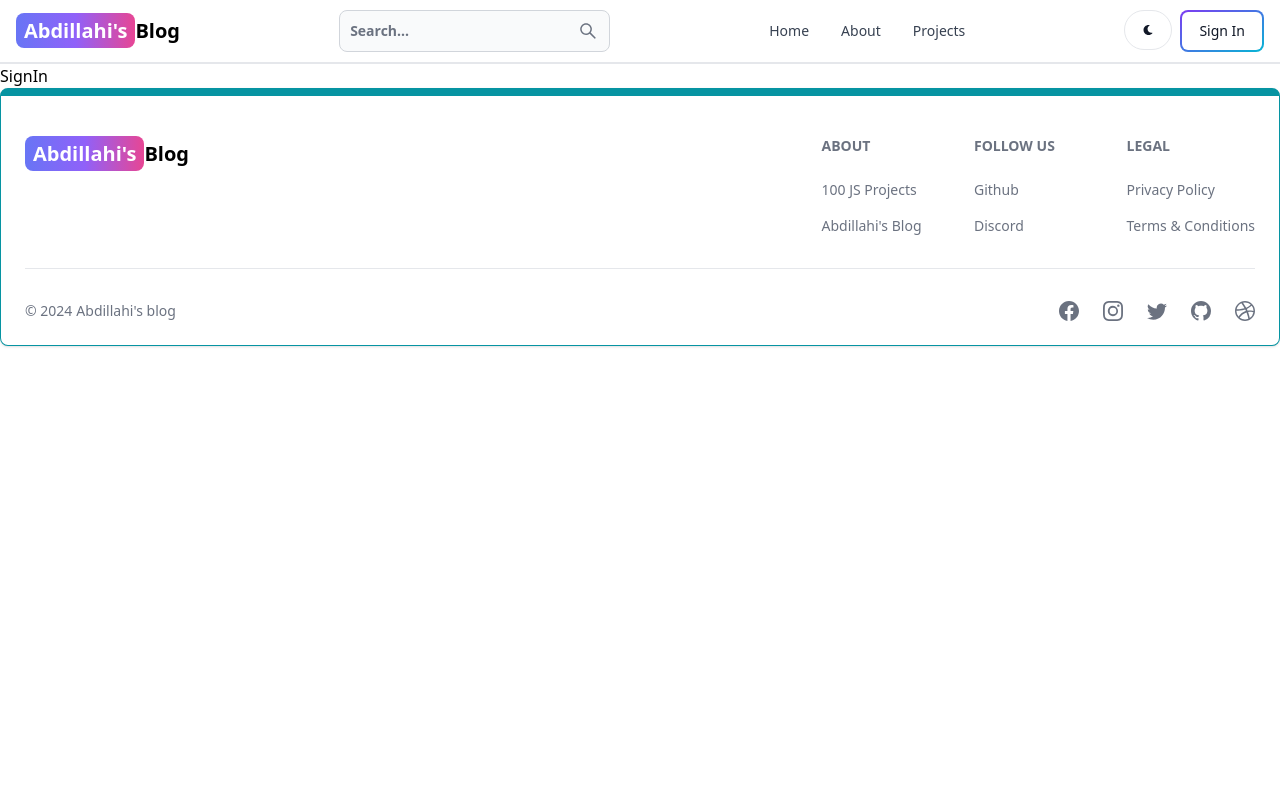
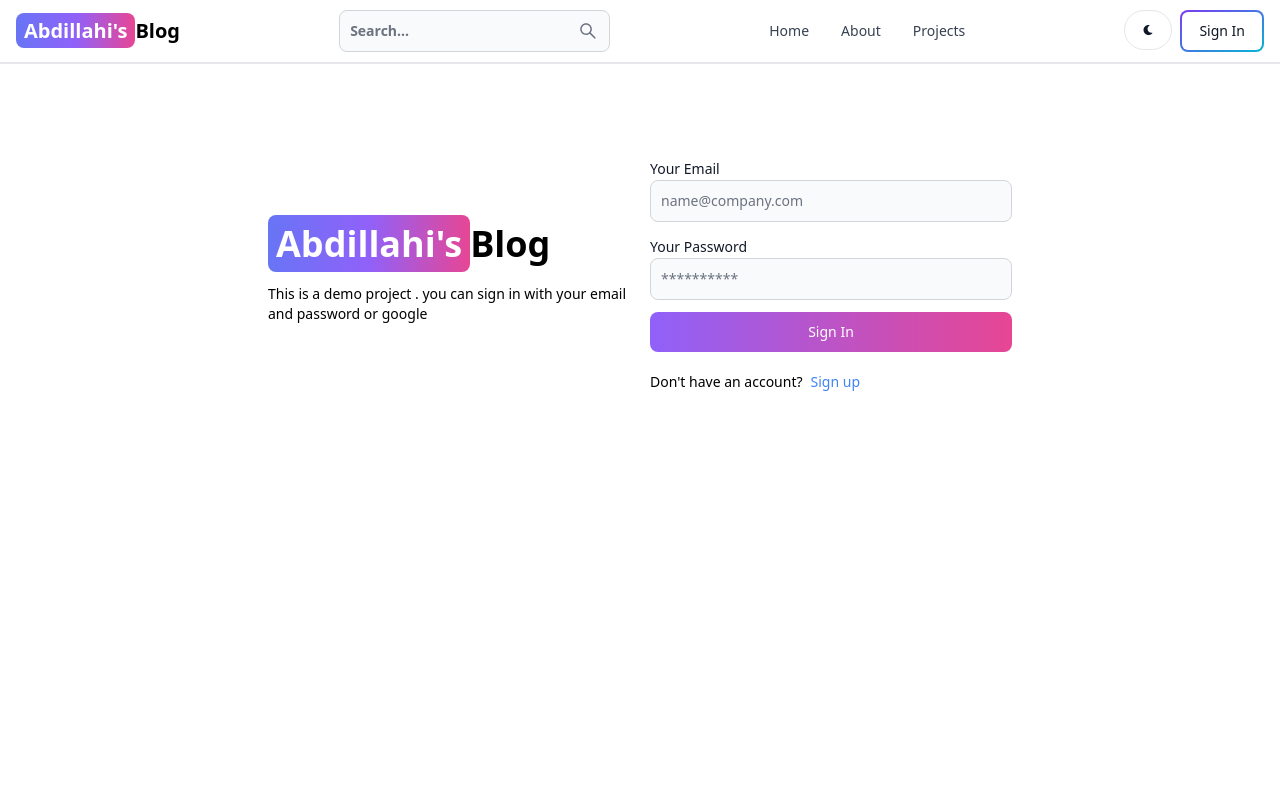
Before and after one commit to Hajiabdi213/mern-blog, a React (Vite) app in the folder client/: page /sign-in in a window 1280 px wide. Shown: the top 800 px of the page. Built offline with nearby package versions, Linux system fonts and the light colour scheme.

Commit message:
Completed signin page design and functionality

```diff
--- a/client/src/pages/SignIn.jsx
+++ b/client/src/pages/SignIn.jsx
@@ -1,5 +1,119 @@
+import { Alert, Button, Label, Spinner, TextInput } from "flowbite-react";
+import { useState } from "react";
+import { Link, useNavigate } from "react-router-dom";
+
 const SignIn = () => {
-  return <div>SignIn</div>;
+  const navigate = useNavigate();
+  // loading state
+  const [loading, setLoading] = useState(false);
+  // errorMessage state
+  const [errorMessage, setErrorMessage] = useState(null);
+  // form data
+  const [formData, setFormData] = useState({});
+  const handleChange = (e) => {
+    setFormData({ ...formData, [e.target.id]: e.target.value.trim() });
+    console.log(formData);
+  };
+
+  // submit
+  const handleSubmit = async (e) => {
+    e.preventDefault();
+    if (!formData.password || !formData.email) {
+      return setErrorMessage("Please fill out all the fields on the form");
+    }
+    // call your backend API here to sign up user
+    try {
+      setLoading(true);
+      setErrorMessage(null);
+      const res = await fetch("/api/auth/signin", {
+        method: "POST",
+        headers: { "Content-Type": "application/json" },
+        body: JSON.stringify(formData),
+      });
+
+      const data = await res.json();
+      if (data.success === false) {
+        setLoading(false);
+        return setErrorMessage(data.message);
+      }
+      setLoading(false);
+
+      if (res.ok) {
+        navigate("/");
+      }
+    } catch (error) {
+      setErrorMessage(error.message);
+      setLoading(false);
+    }
+  };
+  return (
+    <div className="min-h-screen mt-20">
+      <div className="flex p-3 max-w-3xl mx-auto flex-col md:flex-row md:items-center gap-5">
+        {/* left side */}
+        <div className="flex-1">
+          <Link to="/" className="font-bold dark:text-white text-4xl">
+            <span className="px-2 py-1 bg-gradient-to-r from-indigo-500 via-purple-500 to-pink-500 rounded-lg text-white">
+              Abdillahi's
+            </span>
+            Blog
+          </Link>
+          <p className="text-sm mt-5">
+            This is a demo project . you can sign in with your email and
+            password or google
+          </p>
+        </div>
+
+        {/* right side */}
+        <div className="flex-1">
+          <form onSubmit={handleSubmit} className="flex flex-col gap-3">
+            <div>
+              <Label className="" value="Your Email" />
+              <TextInput
+                onChange={handleChange}
+                type="email"
+                placeholder="name@company.com"
+                id="email"
+              />
+            </div>
+            <div>
+              <Label className="" value="Your Password" />
+              <TextInput
+                onChange={handleChange}
+                type="password"
+                placeholder="**********"
+                id="password"
+              />
+            </div>
+            <Button
+              gradientDuoTone="purpleToPink"
+              type="submit"
+              disabled={loading}
+            >
+              {loading ? (
+                <>
+                  <Spinner size="sm" /> <span> Loading ...</span>
+                </>
+              ) : (
+                "Sign In"
+              )}
+            </Button>
+          </form>
+          <div className="flex gap-2 text-sm mt-5">
+            <span>Don't have an account?</span>
+            <Link to="/sign-up" className="text-blue-500">
+              {" "}
+              Sign up
+            </Link>
+          </div>
+          {errorMessage && (
+            <Alert className="mt-5" color="failure">
+              {errorMessage}
+            </Alert>
+          )}
+        </div>
+      </div>
+    </div>
+  );
 };
 
 export default SignIn;
```
